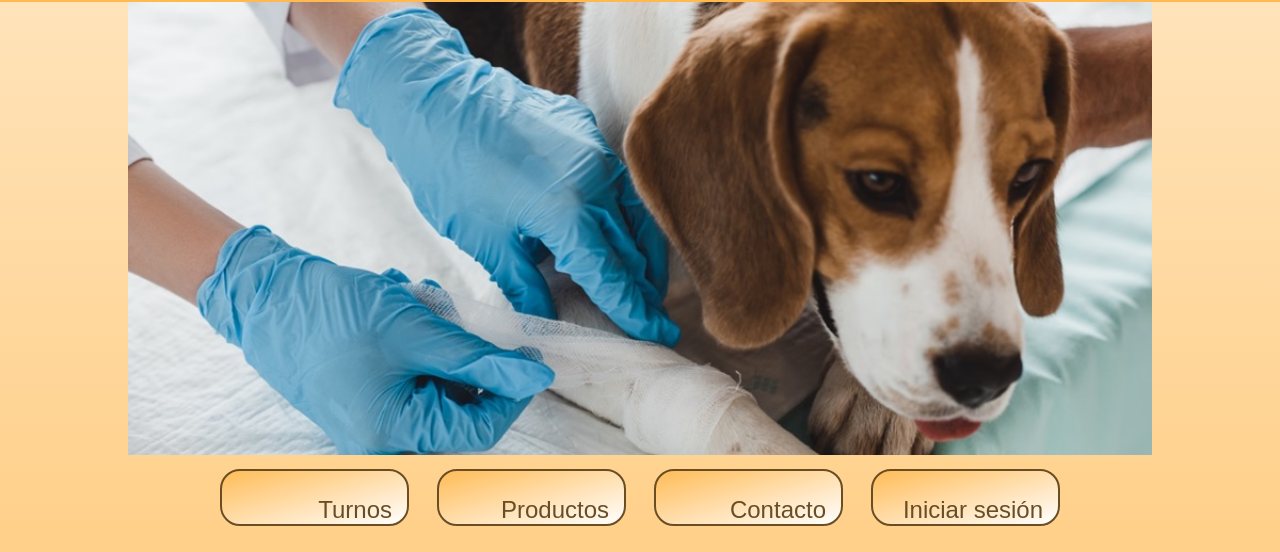
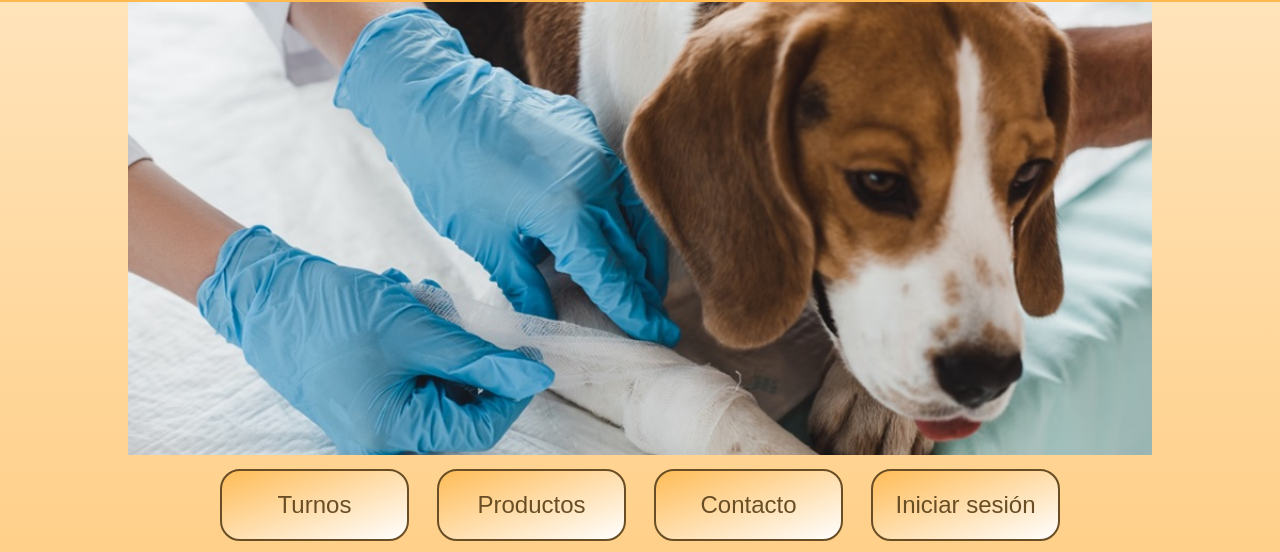
Before and after one commit to maxiagui/utn_pwi_integrador1, a plain HTML site: page index.html in a window 1280 px wide. Shown: the part 83-635 px from the top of the page. Drawn offline with Linux system fonts and the light colour scheme; a web font is replaced by a local one.

Commit message:
actualizé el css con los links centrados

```diff
--- a/css/index.css
+++ b/css/index.css
@@ -67,8 +67,8 @@ width: 100%;
 }
 .links-container a{
     display: block;
-    padding: 25px 15px 0px 25px;
-    text-align: right;
+    padding: 20px;
+    text-align: center;
     /* text-decoration: none; */
     color: #694e25;
     background: linear-gradient(to bottom right, #ffbc57, #ffffff);
```
